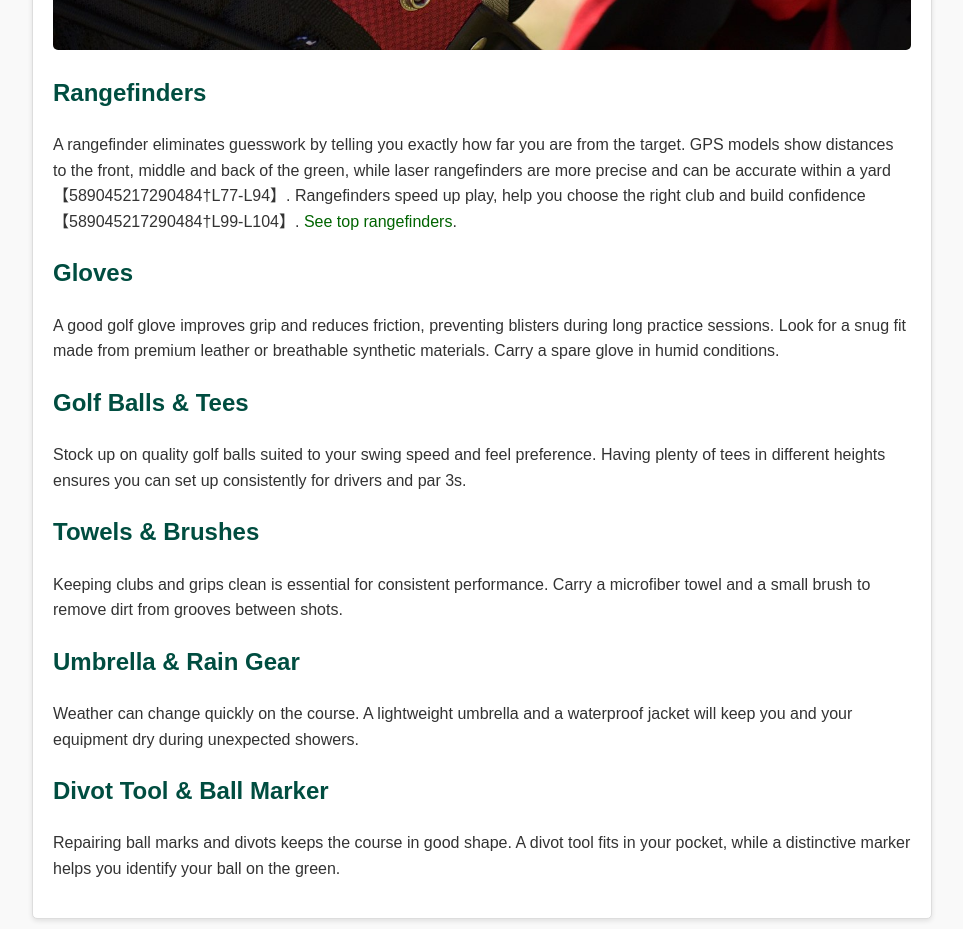
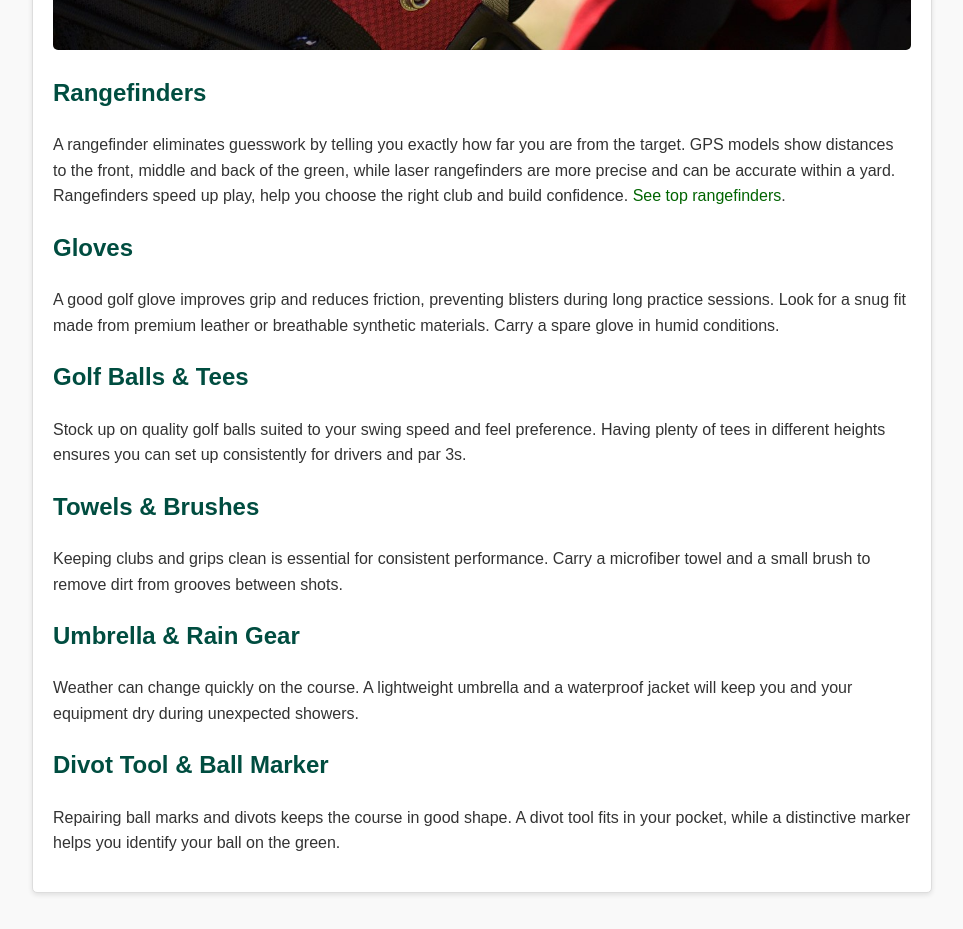
Before and after one commit to hamilde23/fairway-gear-guide, a plain HTML site: page posts/essential-golf-accessories.html in a window 1280 px wide. Shown: the part 960-1889 px from the top of the page, without its empty margins (158-1121 px from the left). Drawn offline with Linux system fonts and the light colour scheme.

Commit message:
Remove citations and rename affiliate link label for essential golf accessories post

```diff
--- a/posts/essential-golf-accessories.html
+++ b/posts/essential-golf-accessories.html
@@ -23,7 +23,7 @@
             <!-- Featured image for the accessories article -->
             <img class="featured-image" src="../images/accessories.jpg" alt="Golf bag with essential accessories">
             <h2>Rangefinders</h2>
-            <p>A rangefinder eliminates guesswork by telling you exactly how far you are from the target. GPS models show distances to the front, middle and back of the green, while laser rangefinders are more precise and can be accurate within a yard【589045217290484†L77-L94】. Rangefinders speed up play, help you choose the right club and build confidence【589045217290484†L99-L104】. <a href="https://www.amazon.com/s?k=golf+rangefinder&tag=fairwaygeargu-20" target="_blank">See top rangefinders</a>.</p>
+            <p>A rangefinder eliminates guesswork by telling you exactly how far you are from the target. GPS models show distances to the front, middle and back of the green, while laser rangefinders are more precise and can be accurate within a yard. Rangefinders speed up play, help you choose the right club and build confidence. <a href="https://www.amazon.com/s?k=golf+rangefinder&tag=fairwaygeargu-20" target="_blank">See top rangefinders</a>.</p>
 
             <h2>Gloves</h2>
             <p>A good golf glove improves grip and reduces friction, preventing blisters during long practice sessions. Look for a snug fit made from premium leather or breathable synthetic materials. Carry a spare glove in humid conditions.</p>
```
